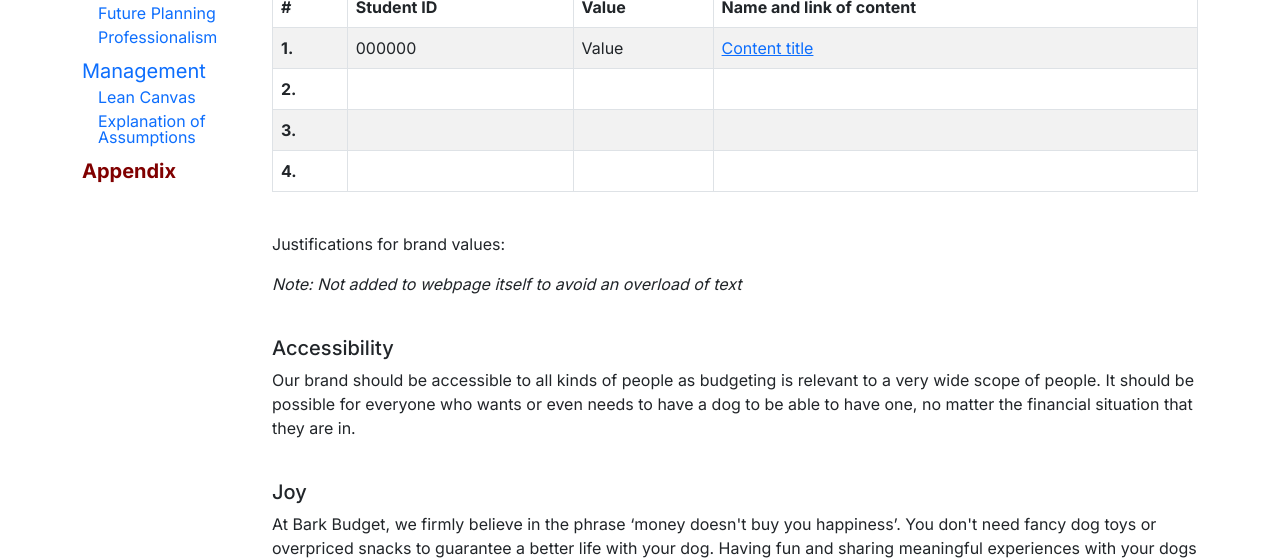
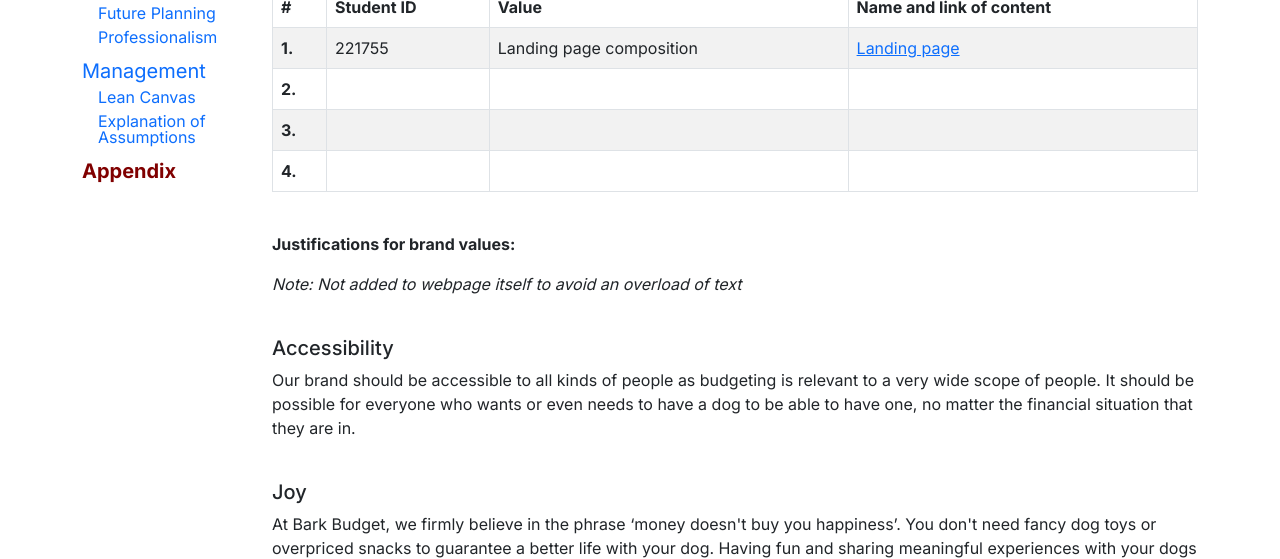
Before and after one commit to Bark-Budget/prj4-bark-budget, a plain HTML site: page corporate.html in a window 1280 px wide. Shown: the part 541-1100 px from the top of the page. Drawn offline with nearby package versions, Linux system fonts and the light colour scheme; a web font is replaced by a local one.

Commit message:
Update corporate.html

```diff
--- a/corporate.html
+++ b/corporate.html
@@ -119,10 +119,10 @@
             <tbody>
               <tr>
                 <th scope="row">1.</th>
-                <td>000000</td>
-                <td>Value</td>
+                <td>221755&nbsp;</td>
+                <td>Landing page composition</td>
                 <td>
-                  <a href="index.html">Content title</a>
+                  <a href="index.html">Landing page</a>
                 </td>
               </tr>
               <tr>
@@ -152,7 +152,7 @@
             </tbody>
           </table>
 
-            <br><p>Justifications for brand values:</p>
+            <br><p><strong>Justifications for brand values:</strong></p>
             <p class="italic">Note: Not added to webpage itself to avoid an overload of text</p><br>
 
             <h5>Accessibility</h5>
```
